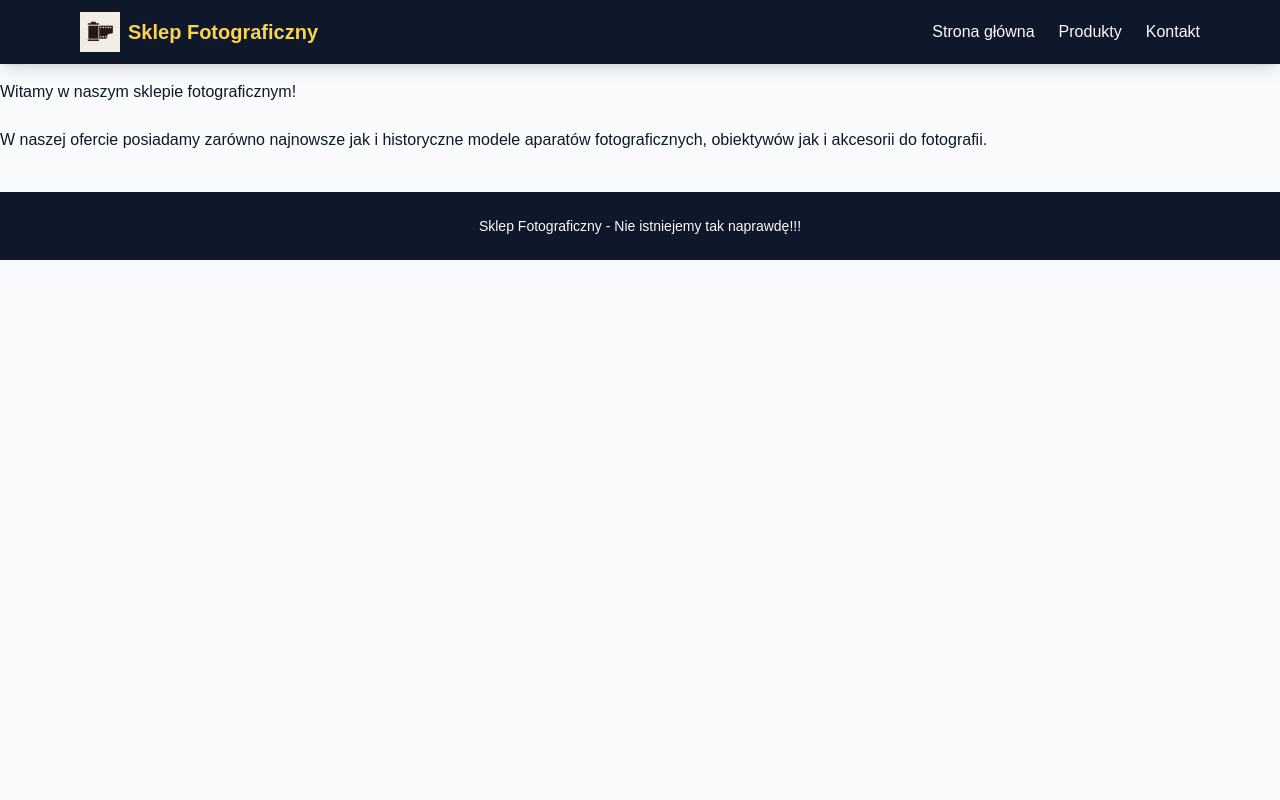
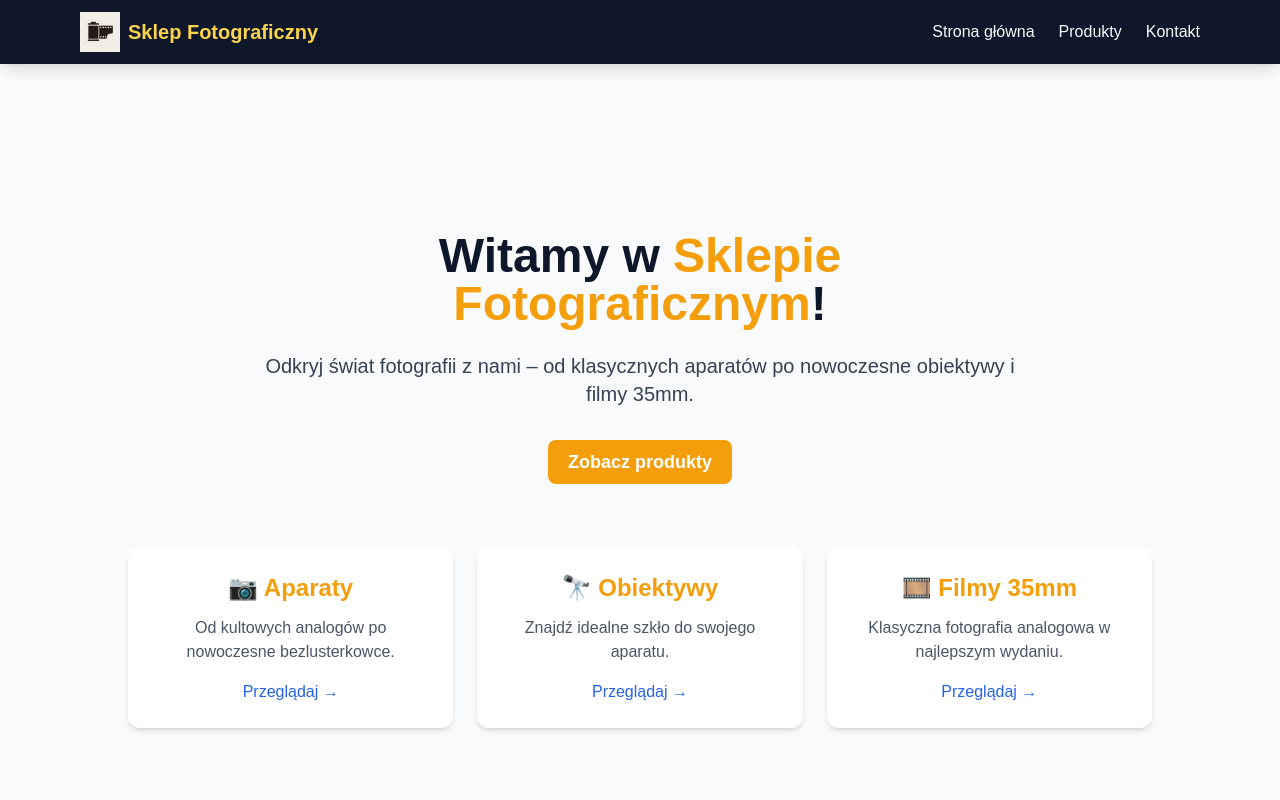
Before and after one commit to krlpopiel/SklepFotograficzny, a Next.js app in the folder sklep-fotograficzny/: page / in a window 1280 px wide. Shown: the top 800 px of the page. Built offline with nearby package versions, Linux system fonts and the light colour scheme.

Commit message:
Ustawiono renderowanie po stronie serwera dla produktów, celem szybszego ładowania oraz pozycjonowania SEO, dodano ładniejszą stronę główną

```diff
--- a/sklep-fotograficzny/app/globals.css
+++ b/sklep-fotograficzny/app/globals.css
@@ -41,6 +41,7 @@ a:hover {
 
 .btn-primary:hover {
   background-color: var(--primary-hover);
+  color: white;
 }
 
 .container {
--- a/sklep-fotograficzny/app/page.js
+++ b/sklep-fotograficzny/app/page.js
@@ -1,12 +1,63 @@
-import Link from 'next/link'
+import Link from "next/link";
 
 export default function Home() {
   return (
-    <div>
-      <h1>Witamy w naszym sklepie fotograficznym!</h1>
-      <br></br>
-      <h3>W naszej ofercie posiadamy zarówno najnowsze jak i historyczne modele aparatów fotograficznych, obiektywów jak i akcesorii do fotografii.
-      </h3>
-    </div>
+    <main className="min-h-screen flex flex-col items-center justify-center text-center p-8 bg-[var(--background)] text-[var(--foreground)]">
+      {/* Hero section */}
+      <section className="max-w-3xl">
+        <h1 className="text-4xl sm:text-5xl font-extrabold mb-6">
+          Witamy w <span className="text-[var(--primary)]">Sklepie Fotograficznym</span>!
+        </h1>
+        <p className="text-lg sm:text-xl text-gray-700 mb-8">
+          Odkryj świat fotografii z nami – od klasycznych aparatów po nowoczesne obiektywy i filmy 35mm.
+        </p>
+
+        <Link
+          href="/produkty"
+          className="btn-primary inline-block text-lg font-semibold"
+        >
+          Zobacz produkty
+        </Link>
+      </section>
+
+      {/* Kategorie / Highlights */}
+      <section className="mt-16 grid grid-cols-1 sm:grid-cols-3 gap-6 w-full max-w-5xl">
+        <div className="bg-white shadow-md rounded-xl p-6 hover:shadow-lg transition">
+          <h2 className="text-2xl font-bold mb-3 text-[var(--primary)]">
+            📷 Aparaty
+          </h2>
+          <p className="text-gray-600 mb-4">
+            Od kultowych analogów po nowoczesne bezlusterkowce.
+          </p>
+          <Link href="/produkty" className="text-[var(--color-link)] hover:underline">
+            Przeglądaj →
+          </Link>
+        </div>
+
+        <div className="bg-white shadow-md rounded-xl p-6 hover:shadow-lg transition">
+          <h2 className="text-2xl font-bold mb-3 text-[var(--primary)]">
+            🔭 Obiektywy
+          </h2>
+          <p className="text-gray-600 mb-4">
+            Znajdź idealne szkło do swojego aparatu.
+          </p>
+          <Link href="/produkty" className="text-[var(--color-link)] hover:underline">
+            Przeglądaj →
+          </Link>
+        </div>
+
+        <div className="bg-white shadow-md rounded-xl p-6 hover:shadow-lg transition">
+          <h2 className="text-2xl font-bold mb-3 text-[var(--primary)]">
+            🎞️ Filmy 35mm
+          </h2>
+          <p className="text-gray-600 mb-4">
+            Klasyczna fotografia analogowa w najlepszym wydaniu.
+          </p>
+          <Link href="/produkty" className="text-[var(--color-link)] hover:underline">
+            Przeglądaj →
+          </Link>
+        </div>
+      </section>
+    </main>
   );
 }
--- a/sklep-fotograficzny/app/produkty/page.js
+++ b/sklep-fotograficzny/app/produkty/page.js
@@ -1,16 +1,14 @@
-"use client";
-import { useEffect, useState } from "react";
-import Form from 'next/form'
+import clientPromise from "@/lib/mongodb";
 import Link from "next/link";
+import Form from "next/form"
 
-export default function ProduktyPage() {
-  const [produkty, setProdukty] = useState({ aparaty: [], obiektywy: [], filmy: [] });
+export default async function ProduktyPage() {
+  const client = await clientPromise;
+  const db = client.db("sklep_fotograficzny");
 
-  useEffect(() => {
-    fetch("/api/produkty")
-      .then((res) => res.json())
-      .then((data) => setProdukty(data));
-  }, []);
+  const aparaty = await db.collection("aparaty").find({}).toArray();
+  const obiektywy = await db.collection("obiektywy").find({}).toArray();
+  const filmy = await db.collection("filmy").find({}).toArray();
 
   const Sekcja = ({ tytul, dane }) => (
     <section className="mb-12">
@@ -43,9 +41,9 @@ export default function ProduktyPage() {
         <button type="submit" className="btn-primary">Szukaj</button>
       </Form>
       <br></br>
-      <Sekcja tytul="Aparaty" dane={produkty.aparaty} />
-      <Sekcja tytul="Obiektywy" dane={produkty.obiektywy} />
-      <Sekcja tytul="Filmy 35mm" dane={produkty.filmy} />
+      <Sekcja tytul="Aparaty" dane={aparaty} />
+      <Sekcja tytul="Obiektywy" dane={obiektywy} />
+      <Sekcja tytul="Filmy 35mm" dane={filmy} />
     </main>
   );
 }
```
